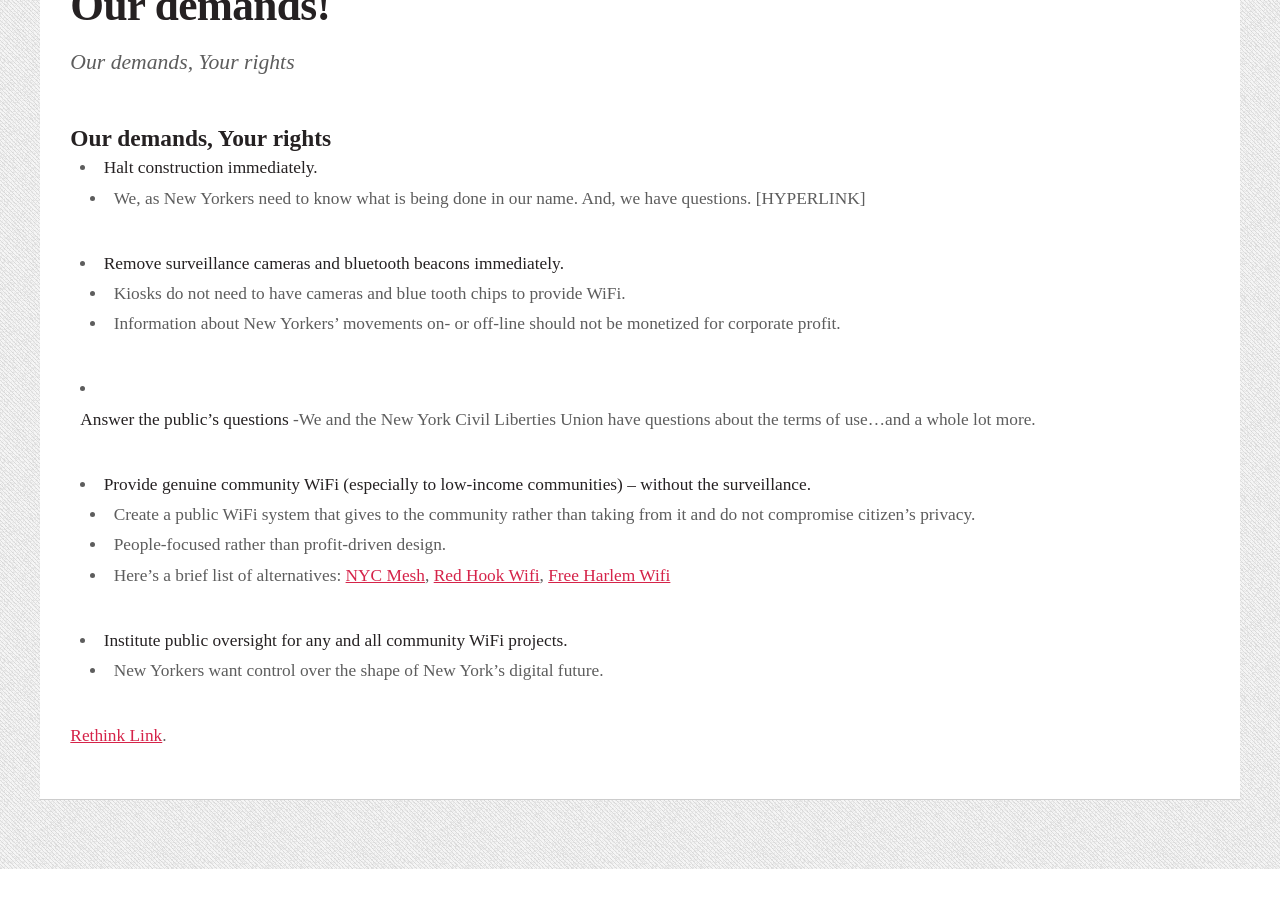
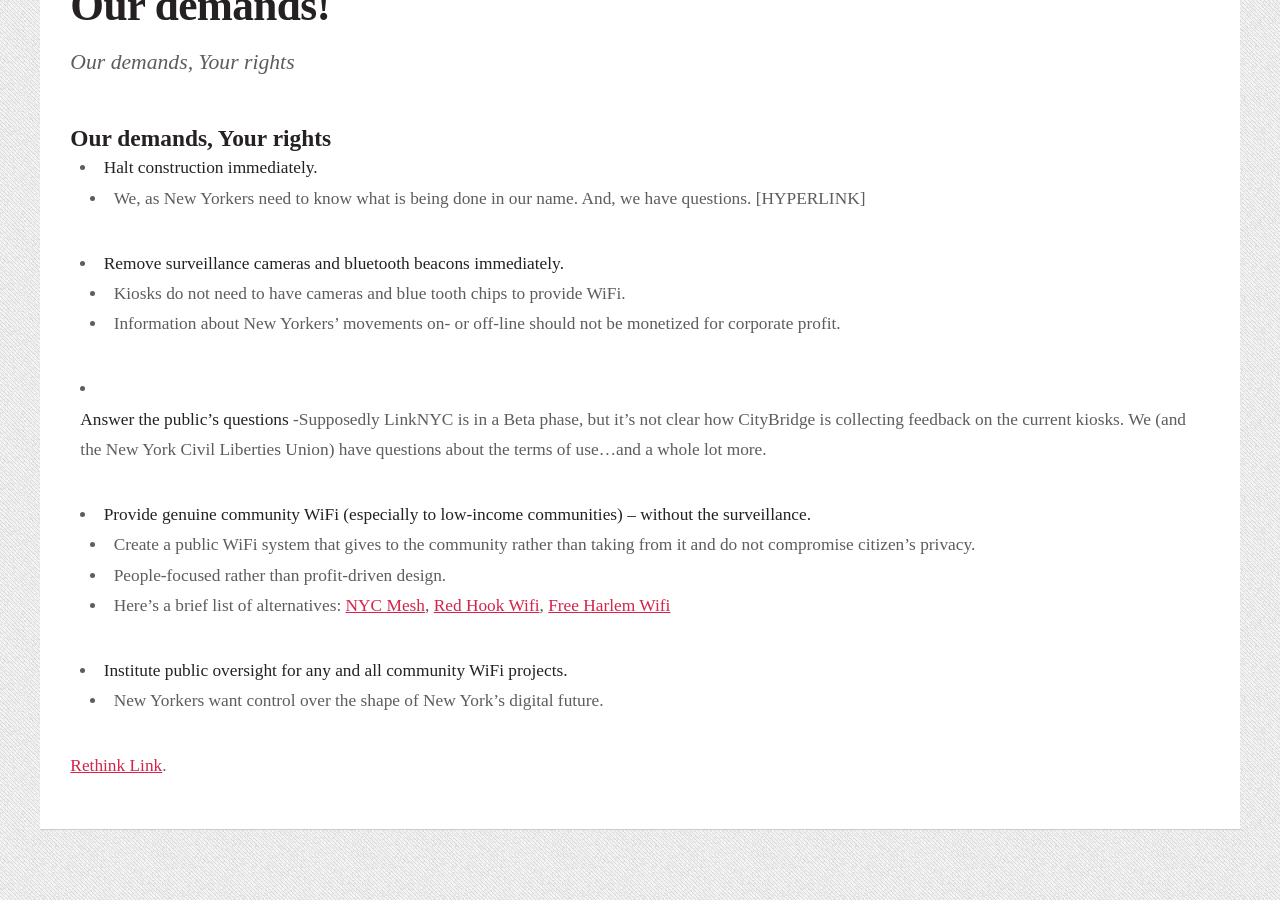
Before and after one commit to rethinklinknyc/rethinklinknyc.github.io, a Jekyll site: the page built from _pages/our-demands.md, in a window 1280 px wide and 900 px high, scrolled down 688 px. Built offline with Jekyll 4.4.1, drawn with Linux system fonts in a browser that asks for light colours; some web fonts are replaced; before the commit the page ends 1557 px from its top, so only the background shows below that.

Commit message:
Update our-demands.md

```diff
--- a/_pages/our-demands.md
+++ b/_pages/our-demands.md
@@ -15,7 +15,7 @@
   - Information about New Yorkers' movements on- or off-line should not be monetized for corporate profit.
 
 - **Answer the public's questions**
-  -We and the New York Civil Liberties Union have questions about the terms of use...and a whole lot more.
+  -Supposedly LinkNYC is in a Beta phase, but it's not clear how CityBridge is collecting feedback on the current kiosks. We (and the New York Civil Liberties Union) have questions about the terms of use...and a whole lot more.
 
 - **Provide genuine community WiFi (especially to low-income communities) -- without the surveillance.**
   - Create a public WiFi system that gives to the community rather than taking from it and do not compromise citizen's privacy.
```
